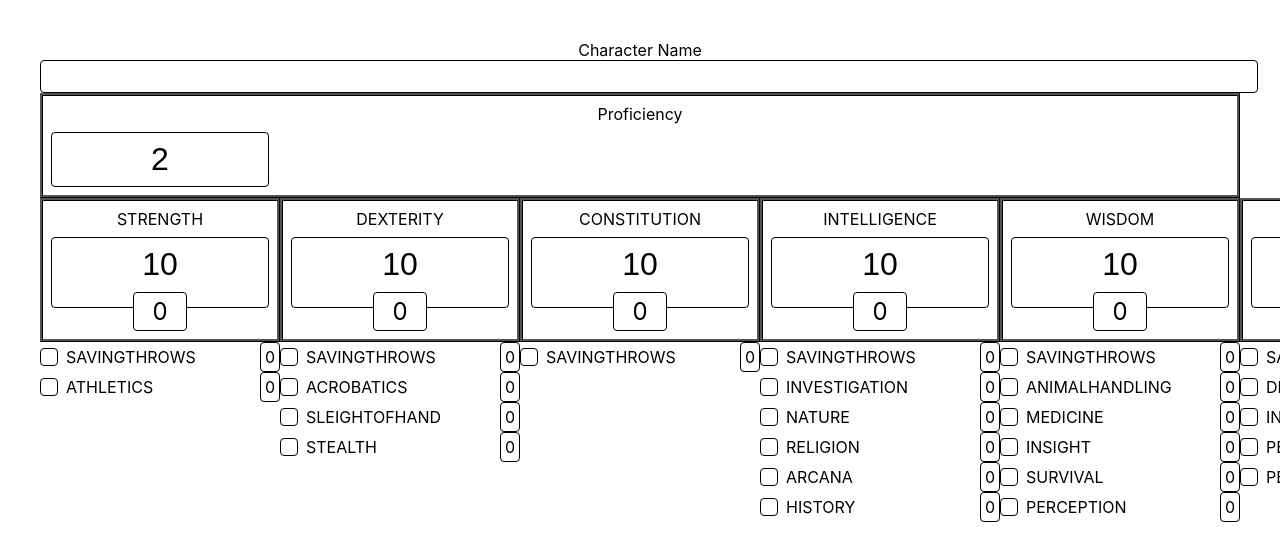
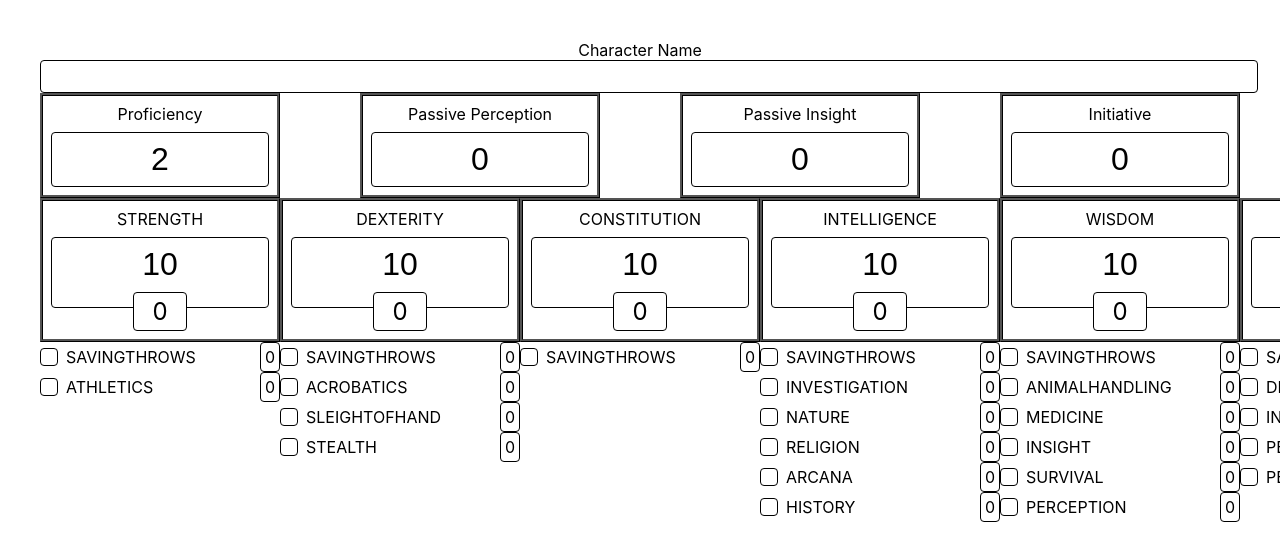
Before and after one commit to AbboDev/DND, a Nuxt app: page / in a window 1280 px wide. Shown: the top 560 px of the page. Built offline with nearby package versions, Linux system fonts and the light colour scheme.

Commit message:
feat: implement initiative and passive wisdom abilities

```diff
--- a/pages/index.vue
+++ b/pages/index.vue
@@ -2,11 +2,33 @@
   <main>
     <TextField v-model="name">Character Name</TextField>
 
-    <StatisticField name="proficiency" v-model="proficiency">
-      Proficiency
-    </StatisticField>
+    <ClientOnly>
+      <ol>
+        <li>
+          <StatisticField name="proficiency" v-model="proficiency">
+            Proficiency
+          </StatisticField>
+        </li>
 
-    <ClientOnly>
+        <li>
+          <StatisticField name="passivePerception" v-model="passivePerception">
+            Passive Perception
+          </StatisticField>
+        </li>
+
+        <li>
+          <StatisticField name="passiveInsight" v-model="passiveInsight">
+            Passive Insight
+          </StatisticField>
+        </li>
+
+        <li>
+          <StatisticField name="initiative" v-model="initiative">
+            Initiative
+          </StatisticField>
+        </li>
+      </ol>
+
       <ol>
         <li v-for="(statisticValue, statistic) in statistics" :key="statistic">
           <StatisticField :name="statistic" v-model="statistics[statistic]">
@@ -56,6 +78,9 @@ const {
   proficiencies,
   calculatedSkill,
   calculatedModifier,
+  initiative,
+  passivePerception,
+  passiveInsight,
 } = storeToRefs(store);
 
 const { toggleProficiency } = store;
--- a/stores/character.ts
+++ b/stores/character.ts
@@ -18,6 +18,9 @@ export interface CharacterStore {
   calculatedModifier: globalThis.ComputedRef<
     (statistic: keyof Statistics, skill: keyof Statistics) => number
   >;
+  initiative: globalThis.ComputedRef<number>;
+  passivePerception: globalThis.ComputedRef<number>;
+  passiveInsight: globalThis.ComputedRef<number>;
 
   toggleProficiency(
     statistic: keyof Statistics,
@@ -100,6 +103,18 @@ export const useCharacterStore = defineStore(
       }
     );
 
+    const initiative = computed<number>(() =>
+      calculatedModifier.value("dexterity")
+    );
+
+    const passivePerception = computed<number>(() =>
+      calculatedSkill.value("wisdom", "perception")
+    );
+
+    const passiveInsight = computed<number>(() =>
+      calculatedSkill.value("wisdom", "insight")
+    );
+
     const toggleProficiency = (
       statistic: keyof Statistics,
       skill: string,
@@ -126,6 +141,9 @@ export const useCharacterStore = defineStore(
       proficiencies: skipHydrate(proficiencies),
       calculatedSkill,
       calculatedModifier,
+      initiative,
+      passivePerception,
+      passiveInsight,
       toggleProficiency,
     };
   }
```
